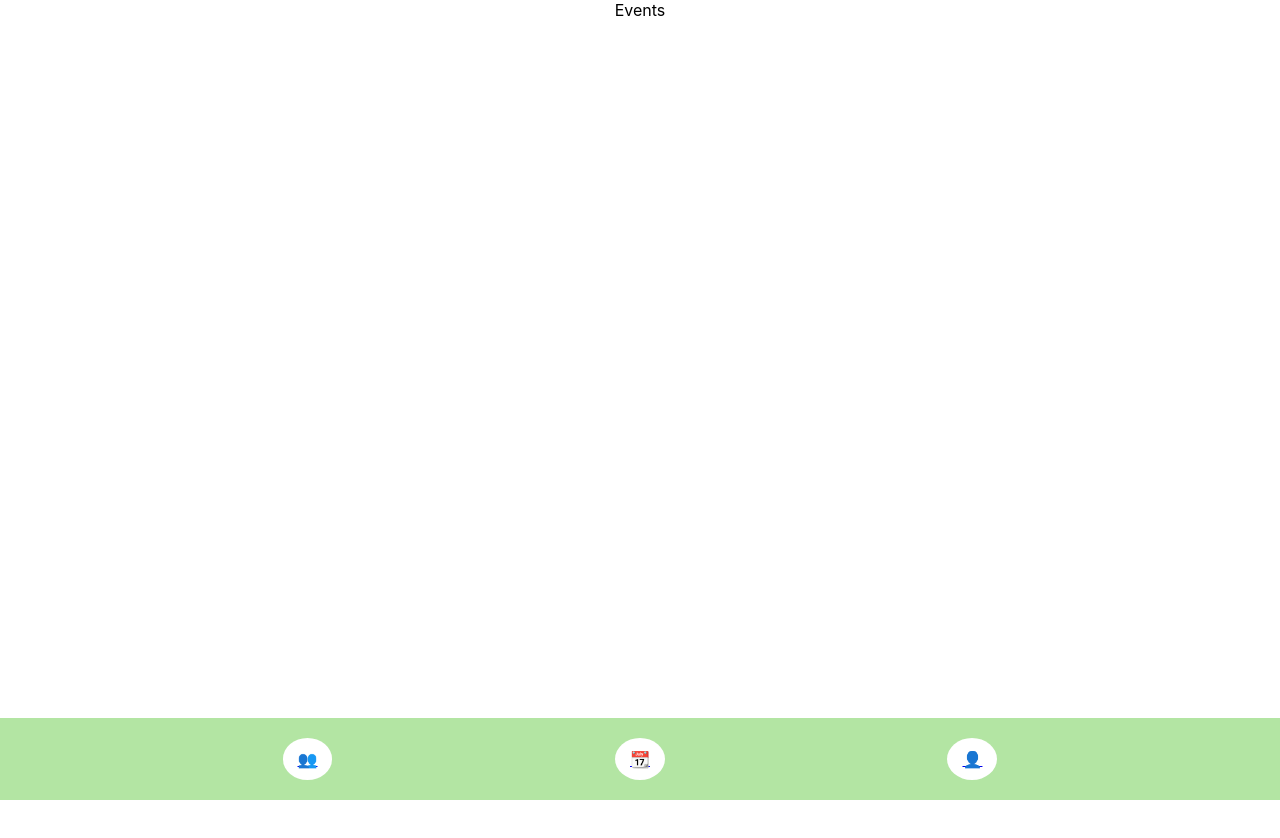
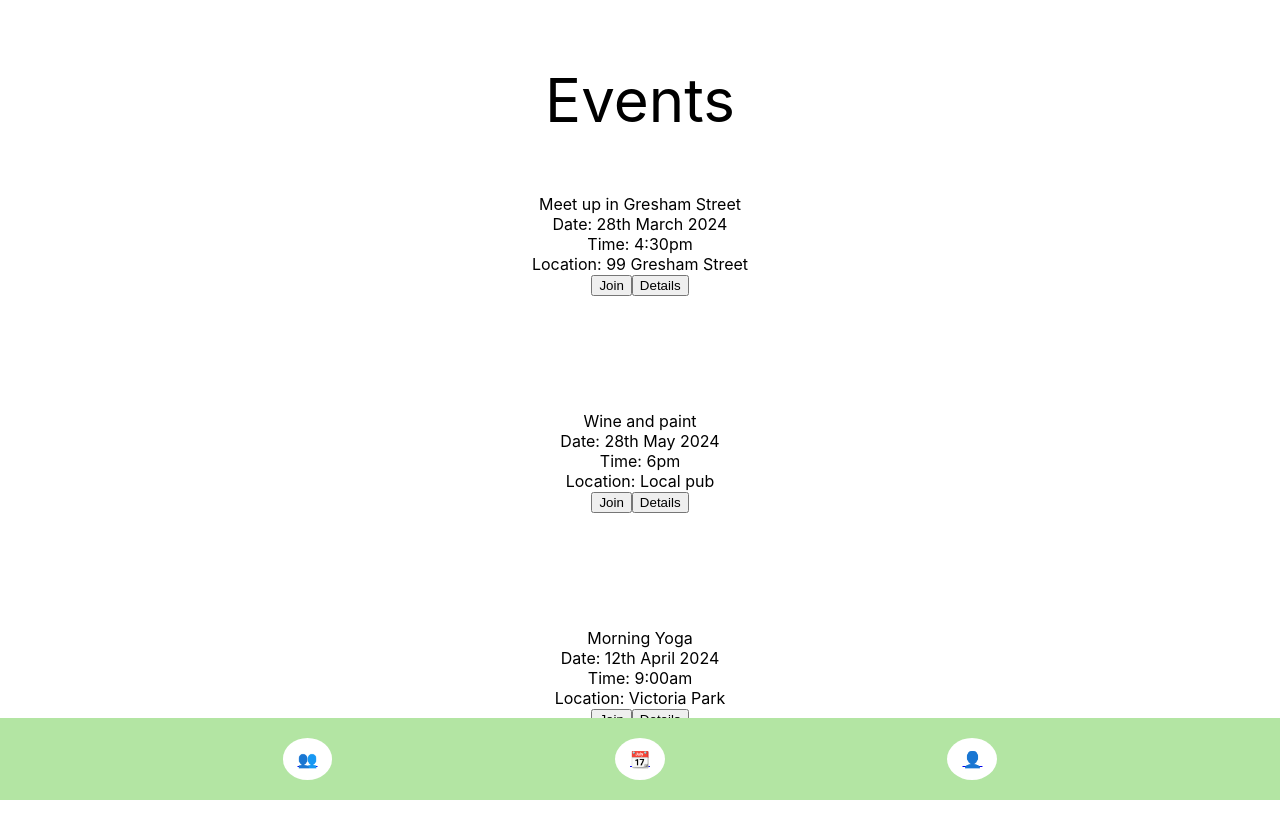
Before and after one commit to PAZHames/WhoCares, a React (Create React App) app in the folder my-react-app/: page /events in a window 1280 px wide. Shown: the top 838 px of the page. Before the commit the page ends 800 px from the top, so only its background shows below. Built offline with nearby package versions, Linux system fonts and the light colour scheme.

Commit message:
events page

```diff
--- /dev/null
+++ b/my-react-app/src/pages/Events.css
@@ -0,0 +1,15 @@
+.title {
+    font-size: 60px;
+}
+
+.container {
+    padding: 5%;
+}
+
+.event {
+    padding: 5%;
+}
+
+.all-events {
+    margin-bottom: 50%;
+}
--- a/my-react-app/src/pages/Events.js
+++ b/my-react-app/src/pages/Events.js
@@ -1,10 +1,125 @@
+
+import React, { useState } from 'react';
 import Nav from "../components/Header";
+import './Events.css';
+
+const ButtonComponent = ({ initialText, alternateText, onClick }) => {
+  const [buttonText, setButtonText] = useState(initialText);
+
+  const handleClick = () => {
+    onClick(); // Call the parent component's onClick handler
+    setButtonText(buttonText === initialText ? alternateText : initialText);
+  };
+
+  return (
+    <button onClick={handleClick}>{buttonText}</button>
+  );
+};
+
+const Popup = ({ onClose, children }) => {
+  return (
+    <div className="popup-1">
+      <div className="popup-inner">
+        {children}
+        <button onClick={onClose}>Close</button>
+      </div>
+    </div>
+  );
+};
 
 export default function Events() {
+  const [popupVisible, setPopupVisible] = useState(false);
+  const [currentEvent, setCurrentEvent] = useState(null);
+  const [joinButtonText, setJoinButtonText] = useState('Join');
+
+  const handleJoinEvent = () => {
+    // Logic for joining the event goes here
+    console.log("Joined event:", currentEvent);
+    setJoinButtonText('Joined');
+  };
+
+  const handleShowDetails = (event) => {
+    setCurrentEvent(event);
+    setPopupVisible(true);
+  };
+
+  const handleClosePopup = () => {
+    setPopupVisible(false);
+  };
+
   return (
-  <>
-  <div>Events</div>
-  <Nav/>
-  </>
-  )
+    <>
+      <div className="container">
+        <div className="title">Events</div>
+
+        <div className="all-events">
+          <div className="event">
+            <div className="event-name">Meet up in Gresham Street</div>
+            <div className="event-details">Date: 28th March 2024 <br/> Time: 4:30pm <br/> Location: 99 Gresham Street</div>
+            <ButtonComponent
+              initialText="Join"
+              alternateText="Joined"
+              onClick={handleJoinEvent}
+            />
+            <button
+              onClick={() => handleShowDetails("Meet up in Gresham Street")}
+            >
+              {popupVisible && currentEvent === "Meet up in Gresham Street" ? "" : "Details"}
+            </button>
+            {popupVisible && currentEvent === "Meet up in Gresham Street" && (
+              <Popup onClose={handleClosePopup}>
+                <h2>Meet up in Gresham Street Details</h2>
+                <p>Join other carers for mothers for this coffee event.</p>
+              </Popup>
+            )}
+          </div>
+
+          <div className="event">
+            <div className="event-name">Wine and paint</div>
+            <div className="event-details">Date: 28th May 2024 <br/> Time: 6pm <br/> Location: Local pub</div>
+
+            <ButtonComponent
+              initialText="Join"
+              alternateText="Joined"
+              onClick={handleJoinEvent}
+            />
+            <button
+              onClick={() => handleShowDetails("Wine and Paint")}
+            >
+              {popupVisible && currentEvent === "Wine and Paint" ? "" : "Details"}
+            </button>
+            {popupVisible && currentEvent === "Wine and Paint" && (
+              <Popup onClose={handleClosePopup}>
+                <h2>Wine and Paint Details</h2>
+                <p>Unleash your creativity at our wine and paint event, where you can sip on fine wines and express your artistic flair on canvas. Join us for an evening of laughter, relaxation, and inspiration as you indulge in a delightful painting experience guided by our talented instructors.</p>
+              </Popup>
+            )}
+          </div>
+
+          <div className="event">
+  <div className="event-name">Morning Yoga</div>
+  <div className="event-details">Date: 12th April 2024 <br/> Time: 9:00am <br/> Location: Victoria Park</div>
+  <ButtonComponent
+    initialText="Join"
+    alternateText="Joined"
+    onClick={handleJoinEvent}
+  />
+  <button
+    onClick={() => handleShowDetails("Morning Yoga")}
+  >
+    {popupVisible && currentEvent === "Morning Yoga" ? "" : "Details"}
+  </button>
+  {popupVisible && currentEvent === "Morning Yoga" && (
+    <Popup onClose={handleClosePopup}>
+      <h2>Morning Yoga Details</h2>
+      <p>Join us for a revitalizing morning yoga session tailored for mother carers, designed to cultivate peace, strength, and rejuvenation. Start your day with mindful movement and relaxation, providing a nurturing space for self-care and well-being..</p>
+    </Popup>
+  )}
+</div>
+        </div>
+      </div>
+
+      <Nav />
+    </>
+  );
 }
```
Also changed, not shown: my-react-app/src/pages/Profile.css (line endings or trailing spaces).
